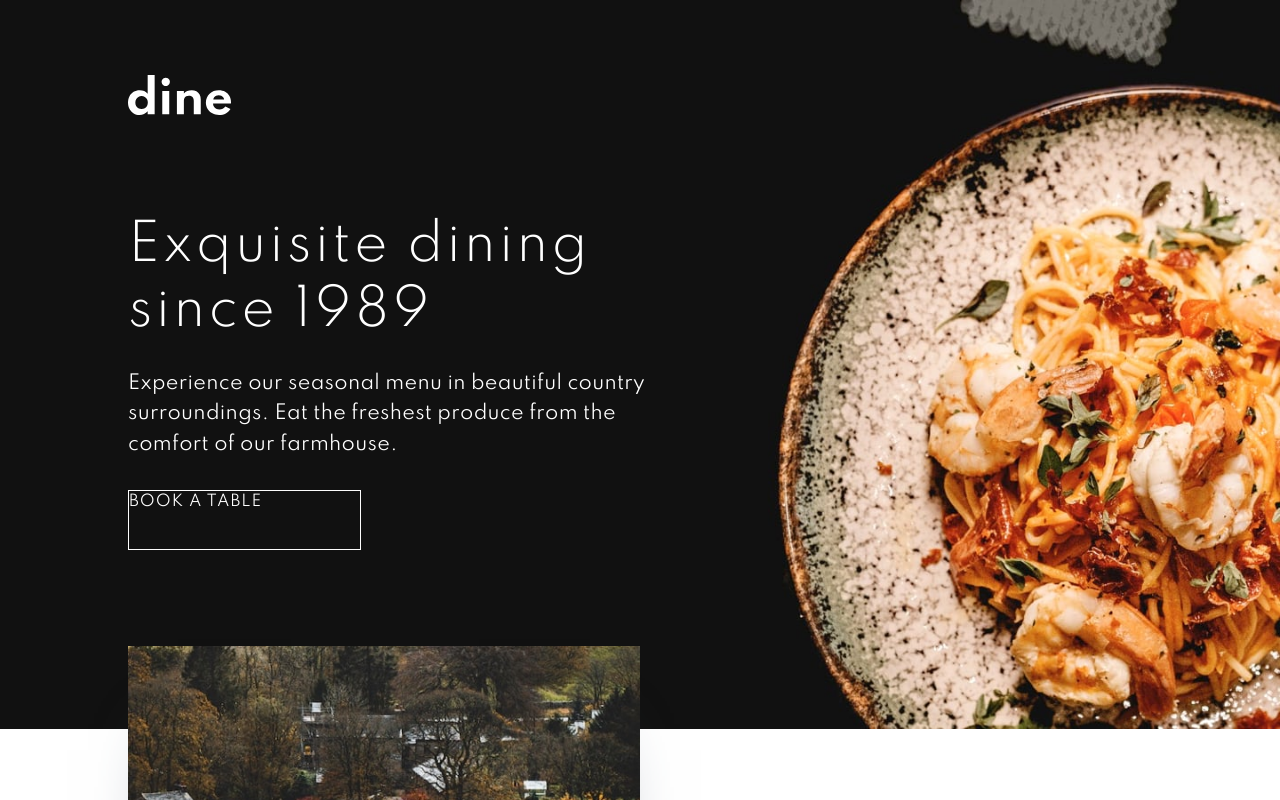
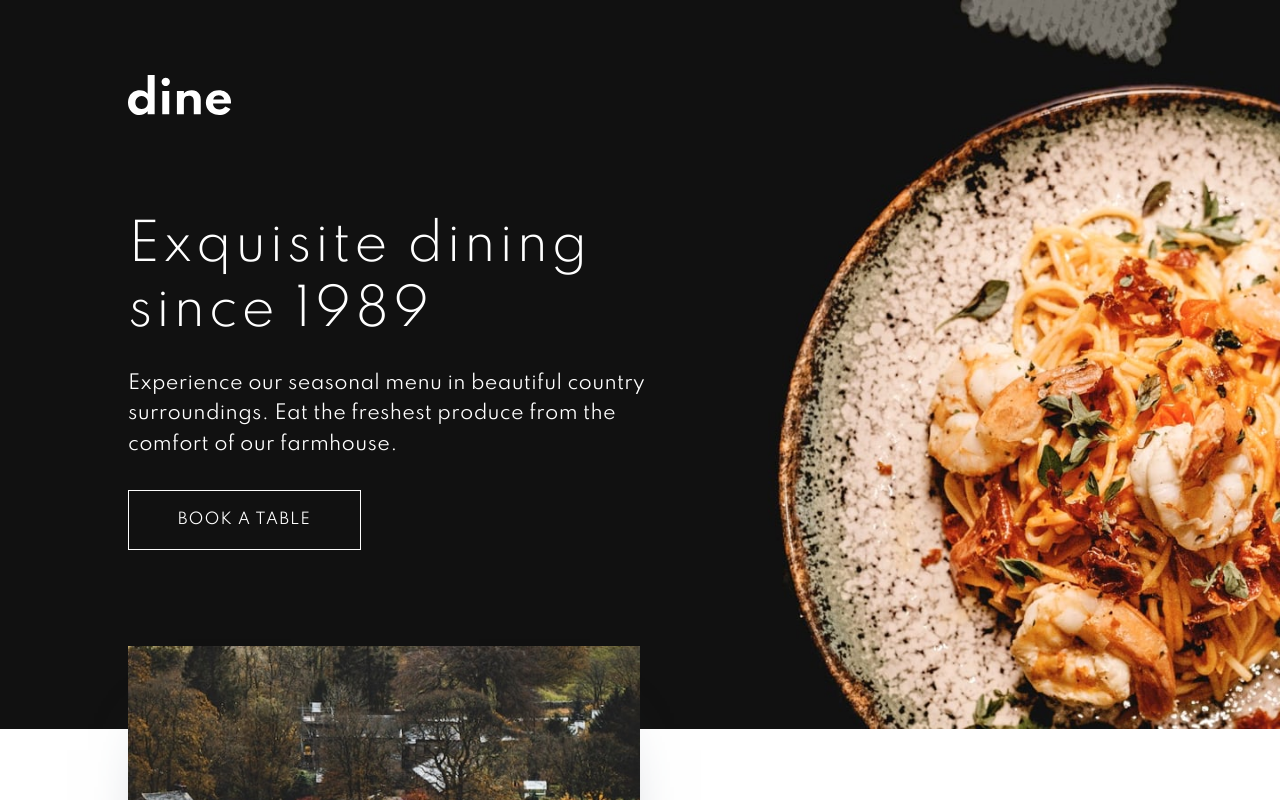
Before and after one commit to VincenzoMarcovecchio/Dine, a React (Create React App) app: page / in a window 1280 px wide. Shown: the top 800 px of the page. Built offline with nearby package versions, Linux system fonts and the light colour scheme.

Commit message:
Update Home.js

```diff
--- a/src/pages/Home.js
+++ b/src/pages/Home.js
@@ -81,8 +81,8 @@ export default function Home() {
             Experience our seasonal menu in beautiful country surroundings. Eat
             the freshest produce from the comfort of our farmhouse.
           </p>
-          <Link className='btn-on-dark' to='/contact'>
-            book a table
+          <Link  to='/contact'>
+    <button className='btn-on-dark'> book a table </button>
           </Link>
         </div>
       </header>
```
